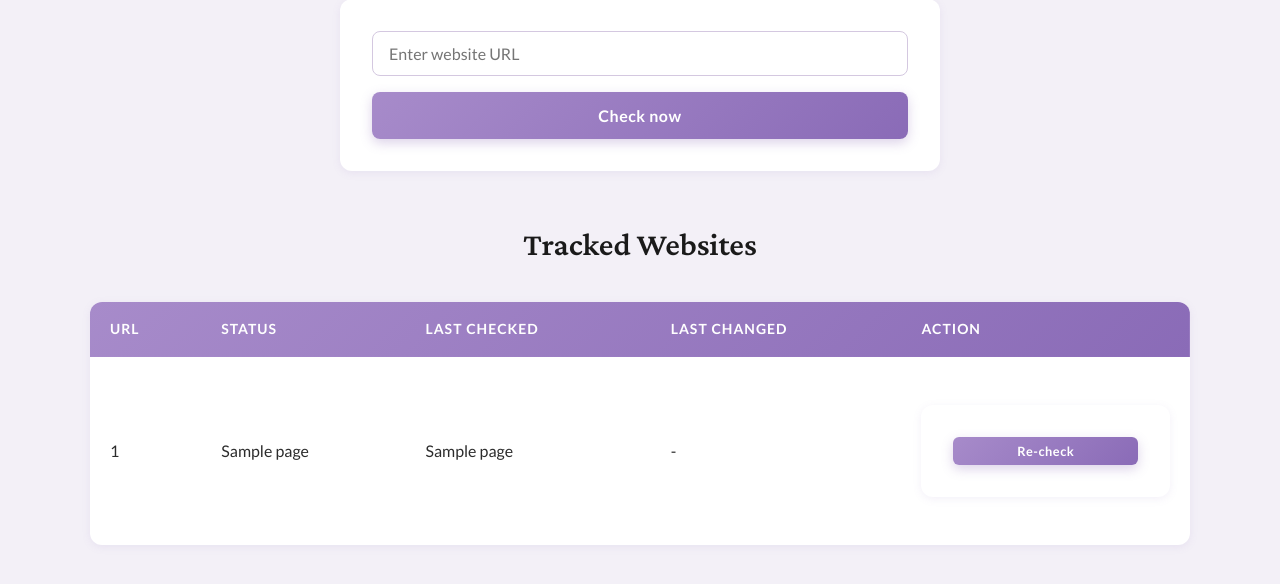
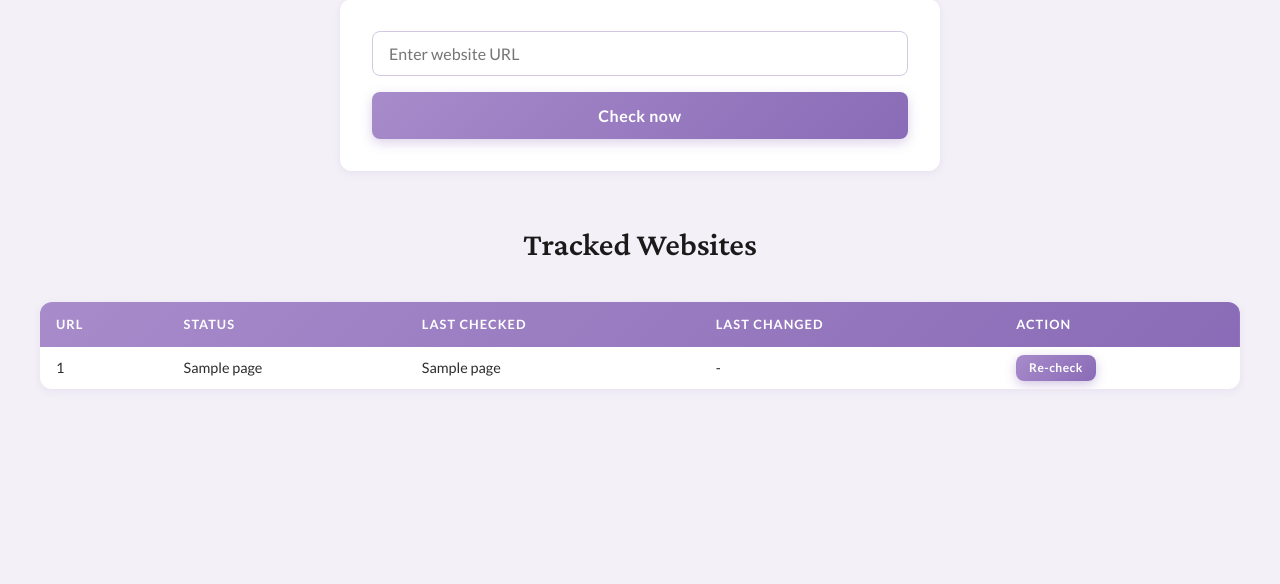
Before and after one commit to sakshikirmathe/website-change-detector, a Flask app: template templates/index.html in a window 1280 px wide. Shown: the part 145-729 px from the top of the page. Run offline with Flask 3, Linux system fonts and the light colour scheme; the template is opened without the code that fills it: most values are stand-ins (such as "Sample title", 1, 10 or a date in 2020).

Commit message:
table UI restructuring

```diff
--- a/templates/index.html
+++ b/templates/index.html
@@ -102,7 +102,7 @@
 
         table {
             width: 100%;
-            max-width: 1100px;
+            max-width: 1200px;
             margin: 0 auto;
             background: white;
             border-collapse: separate;
@@ -118,17 +118,20 @@
 
         th {
             color: white;
-            padding: 1rem 1.25rem;
+            padding: 0.75rem 1rem;
             text-align: left;
             font-weight: 700;
-            font-size: 0.875rem;
+            font-size: 0.8rem;
             text-transform: uppercase;
             letter-spacing: 1px;
         }
 
         td {
-            padding: 1rem 1.25rem;
+            padding: 0.5rem 1rem;
             border-bottom: 1px solid #ebe6f0;
+            font-size: 0.9rem;
+            height: 2.5rem;
+            vertical-align: middle;
         }
 
         tbody tr:last-child td {
@@ -149,6 +152,20 @@
             margin: 0 auto;
             box-shadow: 0 2px 8px rgba(138, 107, 183, 0.1);
             border-radius: 12px;
+        }
+
+        td form {
+            margin: 0;
+            padding: 0;
+            display: inline-block;
+        }
+
+        td button {
+            padding: 0.35rem 0.8rem;
+            font-size: 0.75rem;
+            width: auto;
+            margin: 0;
+            display: inline-block;
         }
         .status-ok {
             color: #2e7d32;
@@ -203,13 +220,7 @@
                         <td>
                             <form method="post" action="{{ url_for('check_url') }}">
                                 <input type="hidden" name="url" value="{{ page[0] }}">
-                                <button type="submit" style="
-                                    padding: 0.4rem 0.6rem;
-                                    font-size: 0.8rem;
-                                    border-radius: 6px;
-                                ">
-                                    Re-check
-                                </button>
+                                <button type="submit">Re-check</button>
                             </form>
                         </td>
                     </tr>
```
